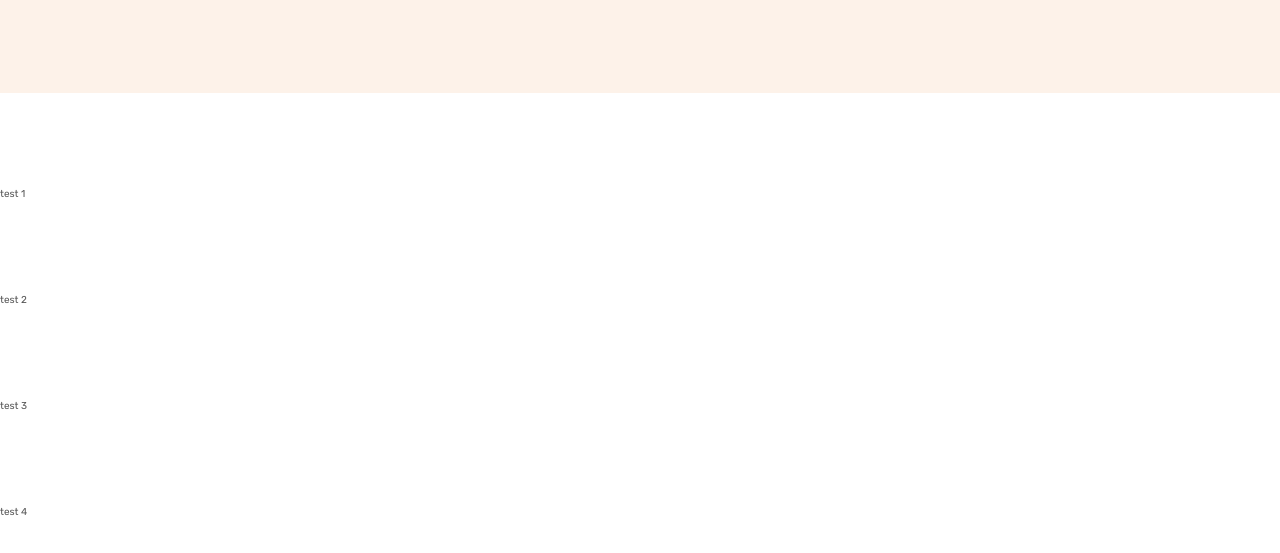
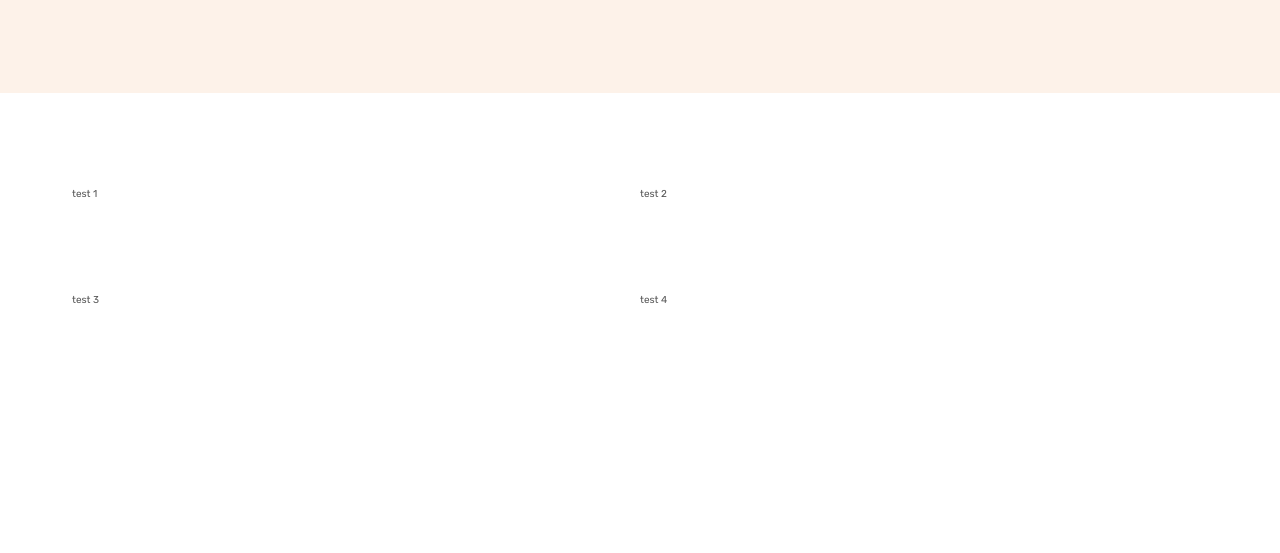
Before and after one commit to marto171/omnifood, a plain HTML site: page index.html in a window 1280 px wide. Shown: the part 667-1220 px from the top of the page. After the commit the page ends 1068 px from the top, so only its background shows below. Drawn offline with Linux system fonts and the light colour scheme.

Commit message:
set up reusable grid

```diff
--- a/css/style.css
+++ b/css/style.css
@@ -55,6 +55,29 @@ body {
 
 /******************************/
 /* GENERAL REUSABLE COMPONENTS */
+
+.container {
+  max-width: 120rem;
+  padding: 0 3.2rem;
+  margin: 0 auto;
+}
+
+.grid {
+  display: grid;
+  gap: 9.6rem 0;
+}
+
+.grid--2-cols {
+  grid-template-columns: repeat(2, 1fr);
+}
+
+.grid--3-cols {
+  grid-template-columns: repeat(3, 1fr);
+}
+
+.grid--4-cols {
+  grid-template-columns: repeat(3, 1fr);
+}
 
 .heading-primary {
   font-size: 5.2rem;
@@ -236,18 +259,3 @@ body {
 
 /******************************/
 /******************************/
-
-/* GRID */
-
-.grid {
-  display: grid;
-  gap: 9.6rem 0;
-}
-
-.grid--2-cols {
-  grid-template-columns: repeat(2, 1fr);
-}
-
-.grid--3-cols {
-  grid-template-columns: repeat(3, 1fr);
-}
--- a/index.html
+++ b/index.html
@@ -49,11 +49,13 @@
         </div>
       </section>
 
-      <section class="section-how grid">
-        <div>test 1</div>
-        <div>test 2</div>
-        <div>test 3</div>
-        <div>test 4</div>
+      <section class="section-how">
+        <div class="container grid grid--2-cols">
+          <div>test 1</div>
+          <div>test 2</div>
+          <div>test 3</div>
+          <div>test 4</div>
+        </div>
       </section>
     </main>
   </body>
```
